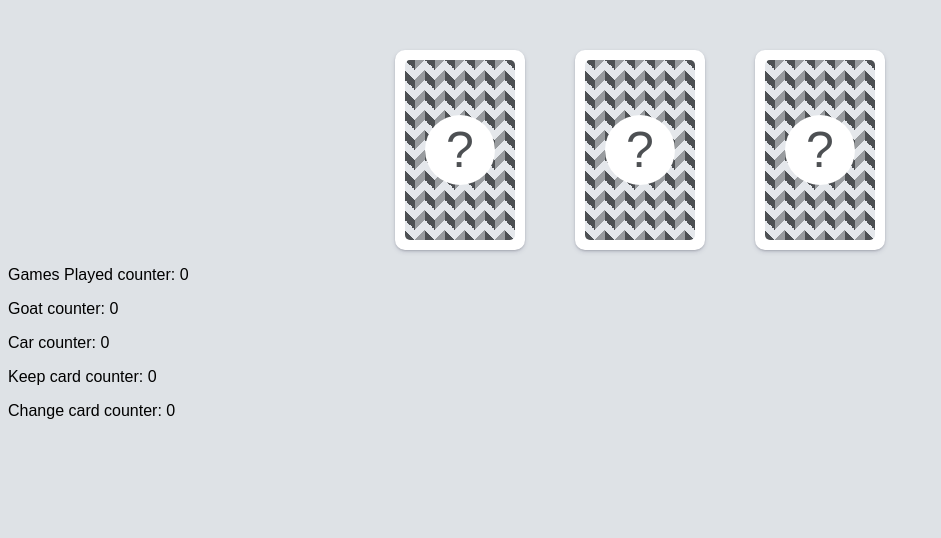
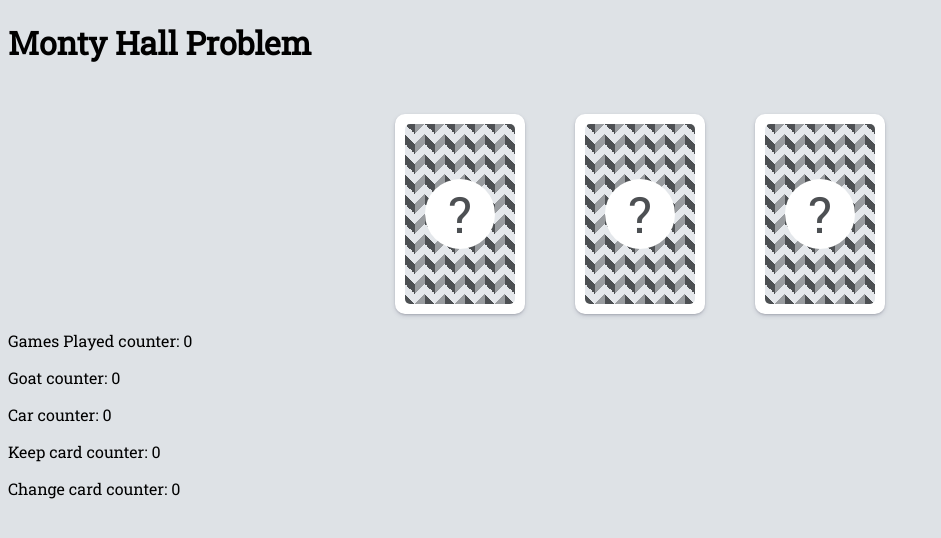
Before and after one commit to juan-antonio-ledesma/monty-hall-problem, a Next.js app: page / in a window 1280 px wide. Shown: the top 538 px of the page, without its empty margins (0-941 px from the left). Built offline with nearby package versions, Linux system fonts and the light colour scheme.

Commit message:
Add Head and fonts to the project

```diff
--- a/src/assets/stylesheets/base/base.scss
+++ b/src/assets/stylesheets/base/base.scss
@@ -7,5 +7,5 @@
   -moz-osx-font-smoothing: grayscale;
   background-color: $grey-30;
   user-select: none;
-  font-family: sans-serif;
+  font-family: 'Roboto Slab', serif;
 }
--- a/src/pages/index.js
+++ b/src/pages/index.js
@@ -1,3 +1,5 @@
+import Head from 'next/head'
+
 import { useState } from 'react'
 
 import Cards from '../components/cards/Cards'
@@ -141,6 +143,16 @@
 
   return (
     <>
+      <Head>
+        <title>Monty Hall Problem</title>
+        <link rel="preconnect" href="https://fonts.googleapis.com" />
+        <link rel="preconnect" href="https://fonts.gstatic.com" crossOrigin />
+        <link
+          href="https://fonts.googleapis.com/css2?family=Roboto+Slab&display=swap"
+          rel="stylesheet"
+        />
+      </Head>
+      <h1>Monty Hall Problem</h1>
       <Cards isGameStarted={gameStarted} isResultShown={result.isResultShown}>
         {cards.map((card, index) => {
           return (
```
